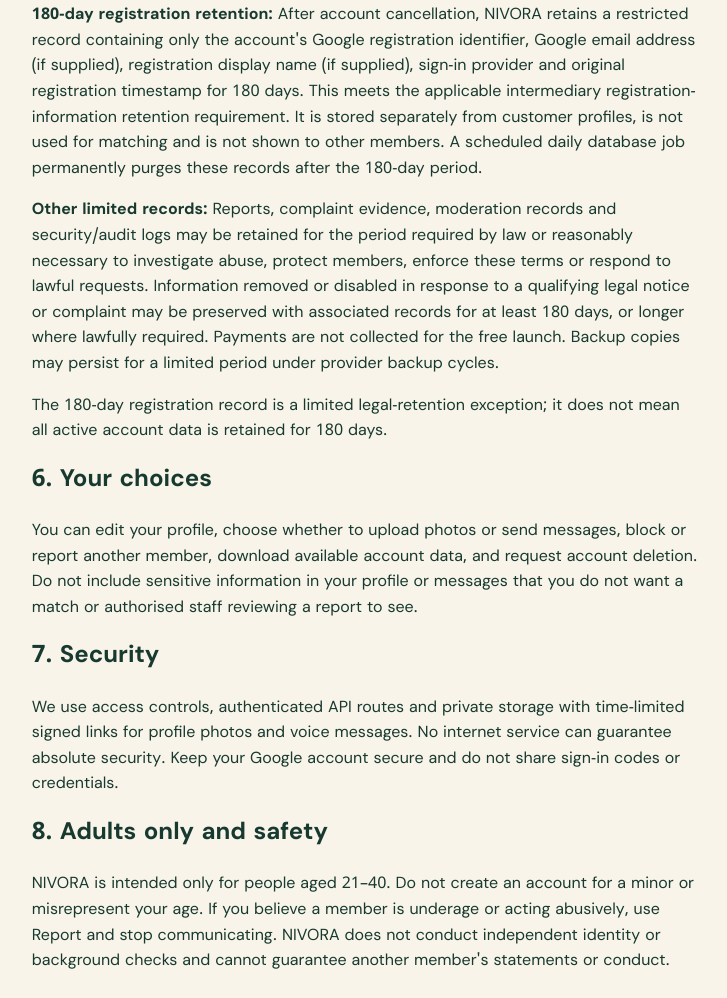
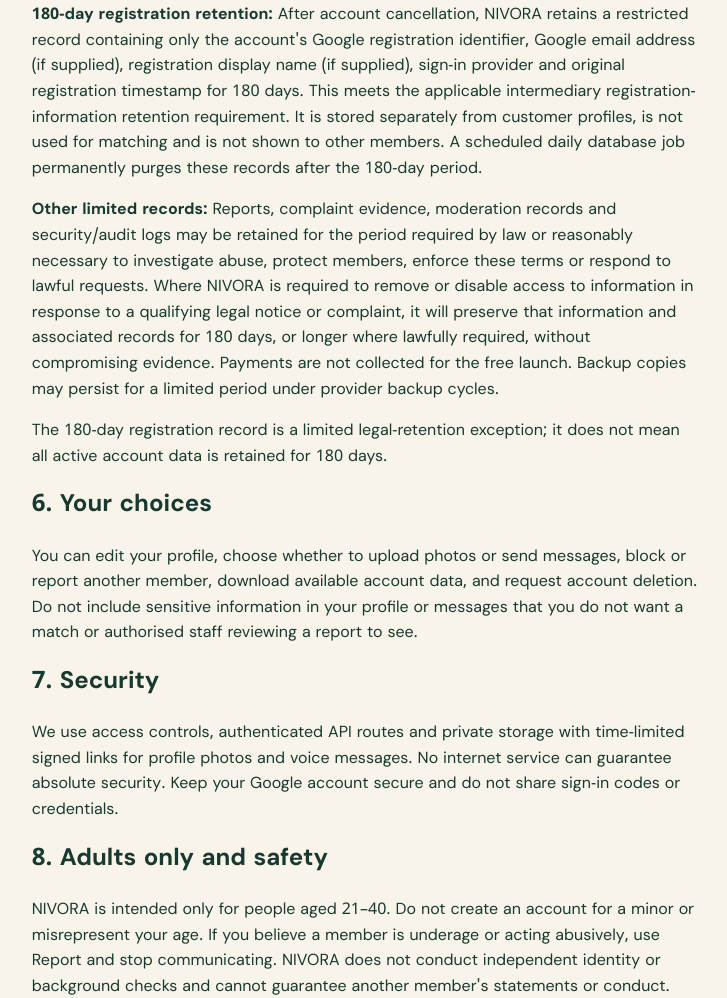
Before and after one commit to sebastiant7356-dotcom/NIVORA, a plain HTML site: page frontend/privacy.html in a window 1280 px wide. Shown: the part 2097-3095 px from the top of the page, without its empty margins (275-1002 px from the left). Drawn offline with Linux system fonts and the light colour scheme.

Commit message:
Clarify evidence preservation duty in privacy notice

```diff
--- a/frontend/privacy.html
+++ b/frontend/privacy.html
@@ -37,7 +37,7 @@
   <h2>5. Retention and deletion</h2>
   <p>You can request account deletion from My space. When deletion succeeds, NIVORA deletes your customer profile, profile-photo files, match conversations, text messages, voice-message files and related match data, subject to specific preservation duties described below. Staff accounts cannot self-delete through this customer flow.</p>
   <p><b>180-day registration retention:</b> After account cancellation, NIVORA retains a restricted record containing only the account's Google registration identifier, Google email address (if supplied), registration display name (if supplied), sign-in provider and original registration timestamp for 180 days. This meets the applicable intermediary registration-information retention requirement. It is stored separately from customer profiles, is not used for matching and is not shown to other members. A scheduled daily database job permanently purges these records after the 180-day period.</p>
-  <p><b>Other limited records:</b> Reports, complaint evidence, moderation records and security/audit logs may be retained for the period required by law or reasonably necessary to investigate abuse, protect members, enforce these terms or respond to lawful requests. Information removed or disabled in response to a qualifying legal notice or complaint may be preserved with associated records for at least 180 days, or longer where lawfully required. Payments are not collected for the free launch. Backup copies may persist for a limited period under provider backup cycles.</p>
+  <p><b>Other limited records:</b> Reports, complaint evidence, moderation records and security/audit logs may be retained for the period required by law or reasonably necessary to investigate abuse, protect members, enforce these terms or respond to lawful requests. Where NIVORA is required to remove or disable access to information in response to a qualifying legal notice or complaint, it will preserve that information and associated records for 180 days, or longer where lawfully required, without compromising evidence. Payments are not collected for the free launch. Backup copies may persist for a limited period under provider backup cycles.</p>
   <p>The 180-day registration record is a limited legal-retention exception; it does not mean all active account data is retained for 180 days.</p>
 
   <h2>6. Your choices</h2>
```
